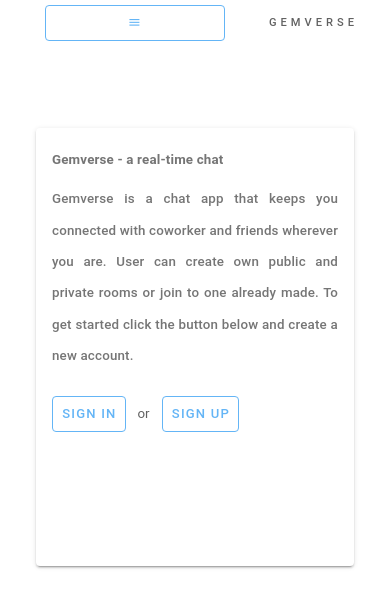
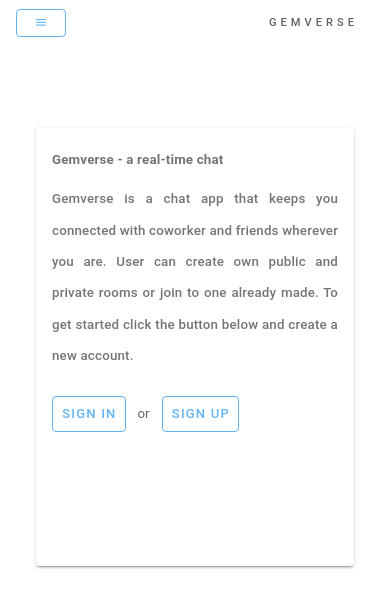
Before and after one commit to Karol-Witkowski/Gemverse, a Vue app in the folder client/: page / in a window 390 px wide. Shown: the top 608 px of the page. Built offline with nearby package versions, Linux system fonts and the light colour scheme; what vue-chat-scroll would draw is missing.

Commit message:
Fix styles on mobile
Fix nav button and error page warning size for mobile devices

```diff
--- a/client/src/components/error/NotFound.vue
+++ b/client/src/components/error/NotFound.vue
@@ -13,7 +13,7 @@
             alt="People holding a disconnected wire"
             class="mx-auto"
             max-width="32%"
-            min-width="320px"
+            min-width="250px"
             src="..\..\assets\img\notFound.jpg"
           />
         </v-card-actions>
--- a/client/src/components/layout/Navbar.vue
+++ b/client/src/components/layout/Navbar.vue
@@ -14,13 +14,15 @@
           class="d-flex d-sm-none mx-auto"
           color="primary"
           dark
-          min-width="180"
+          max-width="140"
           outlined
+          small
           v-bind="attrs"
           v-on="{ ...menu }"
         >
           <v-icon>menu</v-icon>
         </v-btn>
+        <v-spacer />
       </template>
       <v-list class="font-weight-bold grey--text menu text-uppercase">
         <v-list-item to="/">Home</v-list-item>
--- a/client/src/components/room/privateRoomModal.vue
+++ b/client/src/components/room/privateRoomModal.vue
@@ -1,6 +1,6 @@
 <template>
   <v-card cols="12">
-    <v-card-title class="headline grey--text text--darken-2">
+    <v-card-title class="header headline grey--text text--darken-2">
       Type password to proceed
     </v-card-title>
     <v-card-text>
@@ -109,3 +109,10 @@ export default {
   },
 };
 </script>
+<style lang="scss">
+.header {
+  text-align: justify!important;
+  text-justify: inter-word!important;
+  word-break: normal!important;
+}
+</style>
```
